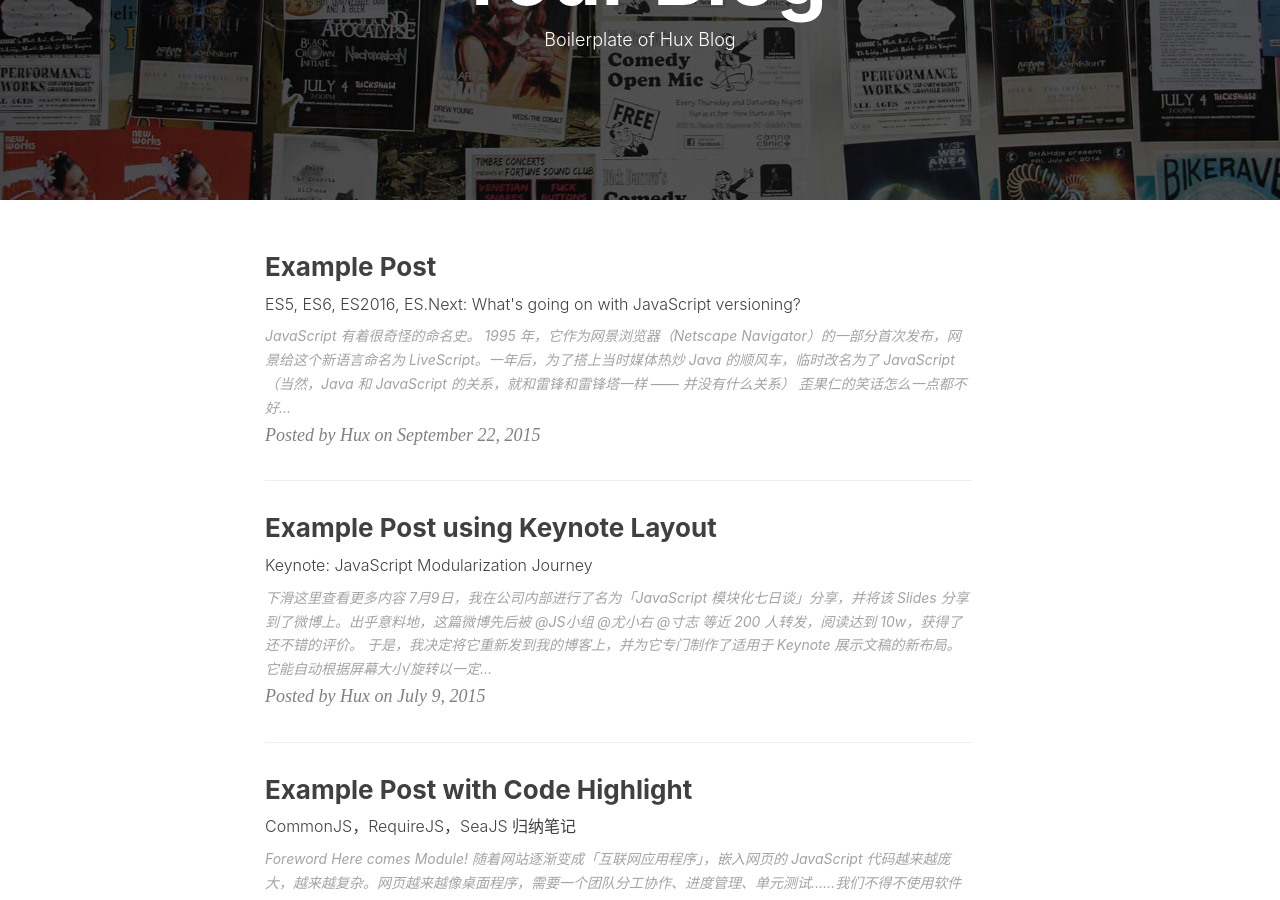
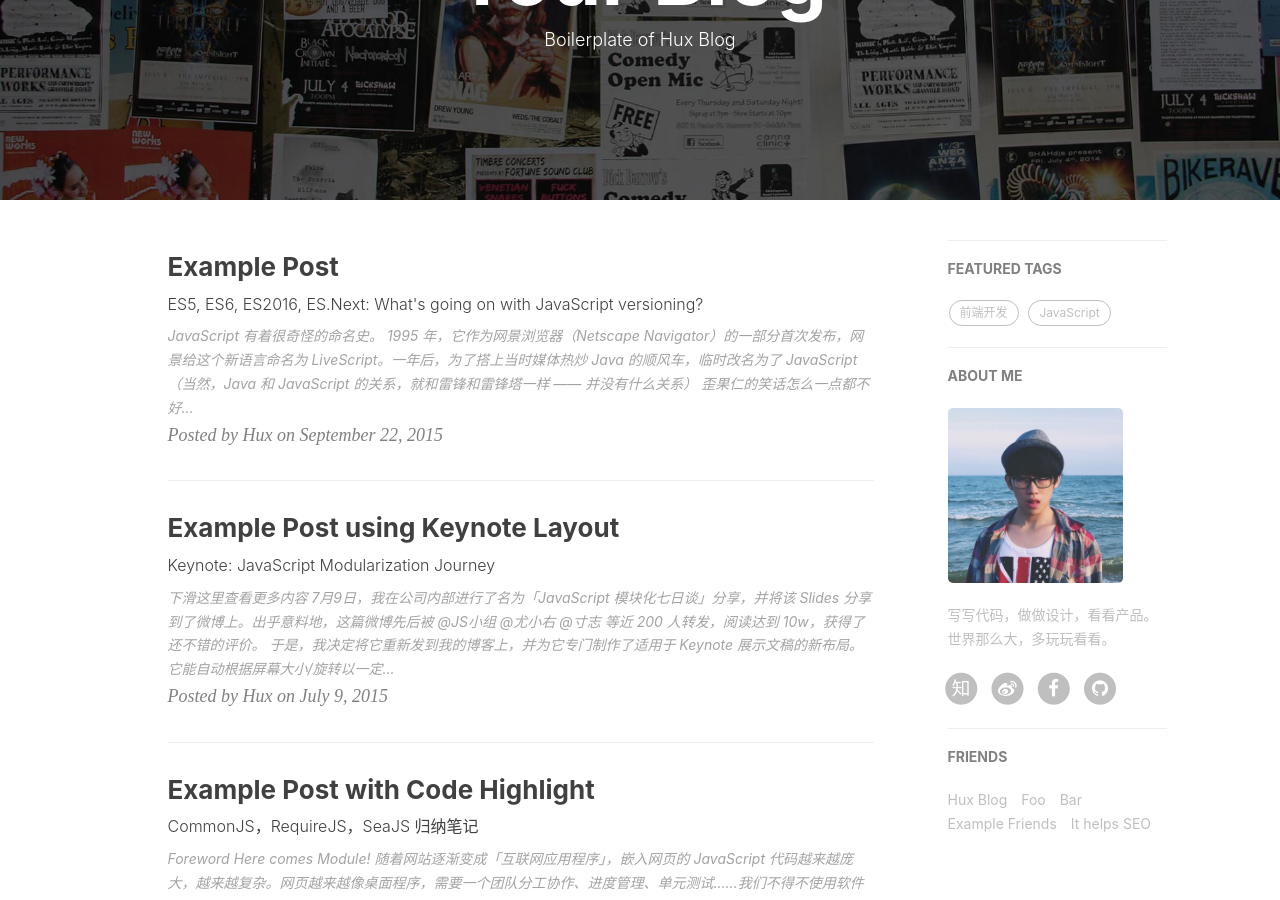
Before and after one commit to Aoneing/Aoneing.github.io, a Jekyll site: the page built from index.html, in a window 1280 px wide and 900 px high, scrolled down 218 px. Built offline with Jekyll 4.4.1, drawn with Linux system fonts in a browser that asks for light colours; nearby versions of some CDN libraries; the list of posts is cut into pages by our own code; comment, search, counter and statistics services are not loaded; some of the changed lines change nothing that is shown.

Commit message:
add some tag

```diff
--- a/_config.yml
+++ b/_config.yml
@@ -50,31 +50,31 @@
 #disqus_username: _your_disqus_short_name_
 
 # Duoshuo settings
-#  duoshuo_username: huxblog
+duoshuo_username: huxblog
 # Share component is depend on Comment so we can NOT use share only.
-#  duoshuo_share: true                     # set to false if you want to use Comment without Sharing
+duoshuo_share: true                     # set to false if you want to use Comment without Sharing
 
 
 
 
 # Analytics settings
 # Baidu Analytics
-#   ba_track_id: 4cc1f2d8f3067386cc5cdb626a202900
+ba_track_id: 4cc1f2d8f3067386cc5cdb626a202900
 # Google Analytics
-#   ga_track_id: 'UA-49627206-1'            # Format: UA-xxxxxx-xx
-#   ga_domain: huangxuan.me
+ga_track_id: 'UA-49627206-1'            # Format: UA-xxxxxx-xx
+ga_domain: huangxuan.me
 
 
 
 # Sidebar settings
-sidebar: false                           # whether or not using Sidebar.
+sidebar: true                           # whether or not using Sidebar.
 sidebar-about-description: "写写代码，做做设计，看看产品。世界那么大，多玩玩看看。"
 sidebar-avatar: /img/avatar-hux.jpg      # use absolute URL, seeing it's used in both `/` and `/about/`
 
 
 
 # Featured Tags
-featured-tags: false                     # whether or not using Feature-Tags
+featured-tags: true                     # whether or not using Feature-Tags
 featured-condition-size: 1              # A tag will be featured if the size of it is more than this condition value
 
 
```
